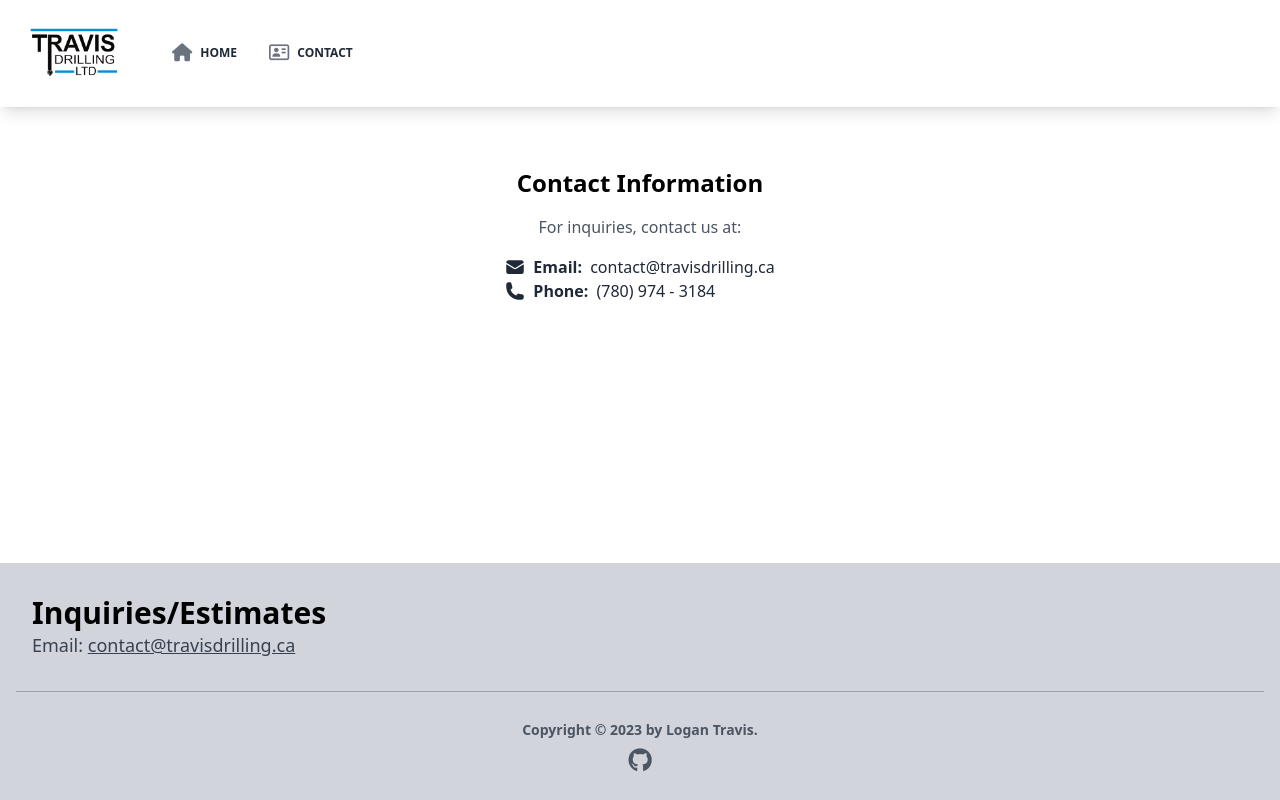
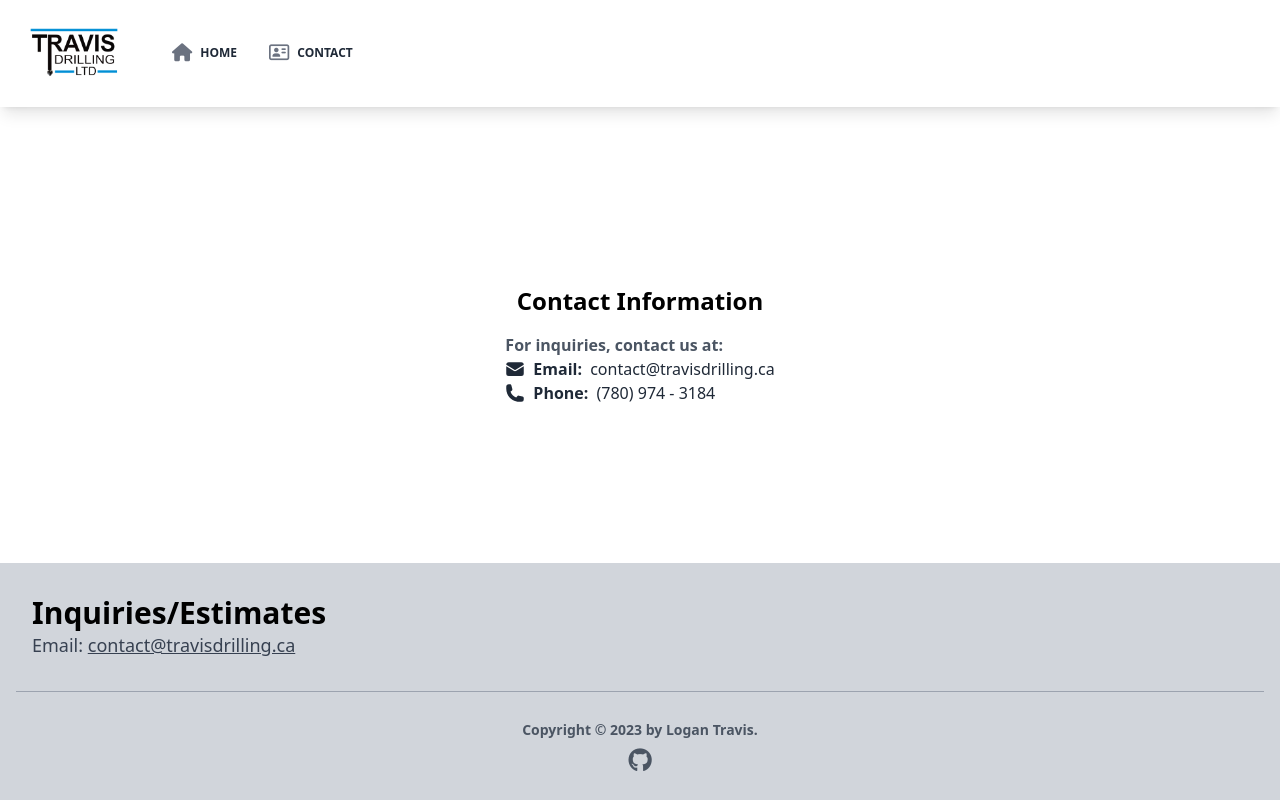
Before and after one commit to Logan9312/Travis-Drilling, a Next.js app: page /contact in a window 1280 px wide. Built offline with nearby package versions, Linux system fonts and the light colour scheme.

Commit message:
Fixing heights and contact page

```diff
--- a/src/components/Layout.tsx
+++ b/src/components/Layout.tsx
@@ -60,7 +60,9 @@ const Layout = (props: PropsWithChildren<Props>) => {
       <header>
         <Navbar transparent={props.transparent} />
       </header>
-      <main className="flex-grow">{props.children}</main>
+      <main className="flex flex-grow flex-col justify-center">
+        {props.children}
+      </main>
       <Footer />
     </div>
   );
--- a/src/pages/contact.tsx
+++ b/src/pages/contact.tsx
@@ -5,13 +5,11 @@ import Layout from "~/components/Layout";
 const Contact: React.FC = () => {
   return (
     <Layout transparent={false}>
-      <div className="flex h-full py-10 flex-col items-center justify-center align-middle">
+      <div className="flex flex-col items-center">
         <div className="text-center">
           <h2 className="mb-4 text-2xl font-bold">Contact Information</h2>
-          <p className="text-gray-600">
-            For inquiries, contact us at:
-          </p>
-          <div className="mt-4">
+          <p className="text-gray-600 text-left"><strong>For inquiries, contact us at:</strong></p>
+          <div className="">
             <p className="flex items-center text-gray-800">
               <EnvelopeIcon className="mr-2 h-5 w-5" />
               <Link href="mailto:contact@travisdrilling.ca">
--- a/src/pages/index.tsx
+++ b/src/pages/index.tsx
@@ -81,7 +81,7 @@ const Services = () => (
             </div>
           </div>
         </div>
-
+        {/*TODO Discuss Servicing Area*/}
         <div className="w-full px-4 pt-6 text-center md:w-4/12 md:pt-12 ">
           <div className="relative flex h-full w-full min-w-0 flex-col break-words rounded-lg bg-white shadow-lg">
             <div className="flex flex-auto flex-col items-center justify-center px-4 py-5">
```
